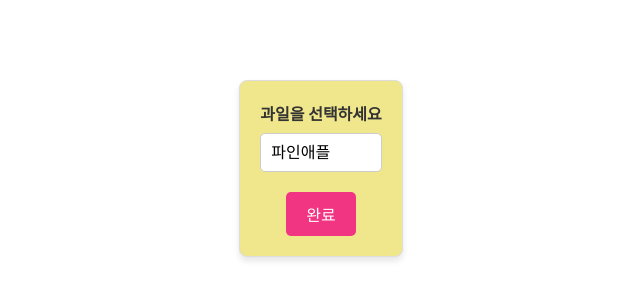
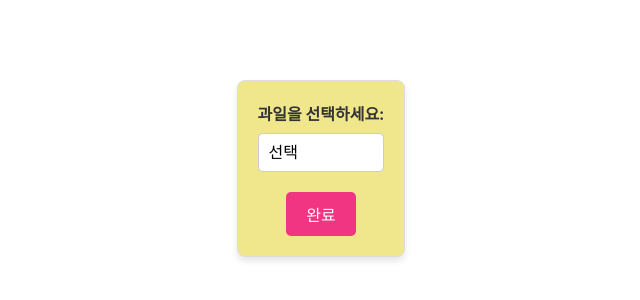
Before and after one commit to Goldstargreat/react_project2, a React (Create React App) app: page / in a window 1280 px wide. Shown: the part 232-532 px from the top of the page, without its empty margins (319-959 px from the left). Built offline with nearby package versions, Linux system fonts and the light colour scheme.

Commit message:
11장 폼

```diff
--- a/src/chp11/ex02/FruitSelect.jsx
+++ b/src/chp11/ex02/FruitSelect.jsx
@@ -2,7 +2,7 @@ import React, {useState} from "react";
 import './FruitSelect.css'
 
 function FruitSelect() {
-    const [value, setValue] = useState('grape');
+    const [value, setValue] = useState('');
     const handleChange = (event) =>{
         setValue(event.target.value);
     }
@@ -14,8 +14,9 @@ function FruitSelect() {
     return(
         <form onSubmit={handleSubmit}>
             <label>
-                과일을 선택하세요
+                과일을 선택하세요:
                 <select value={value} onChange={handleChange}>
+                    <option>선택</option>
                     <option value={"pineapple"}>파인애플</option>
                     <option value={"watermelon"}>수박</option>
                     <option value={"chamoe"}>참외</option>
```
